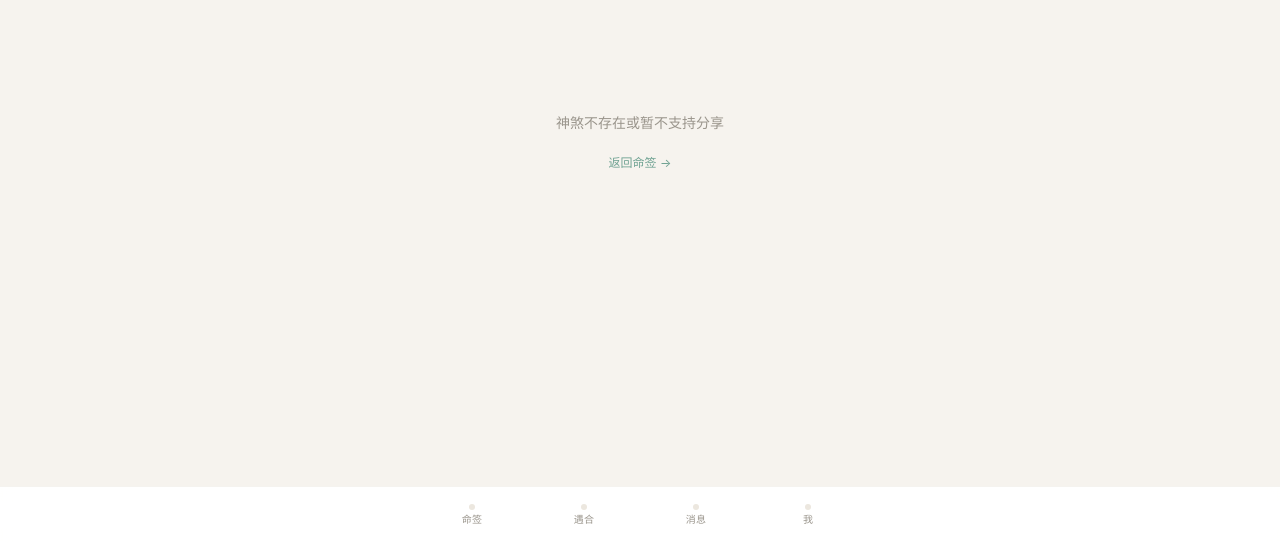
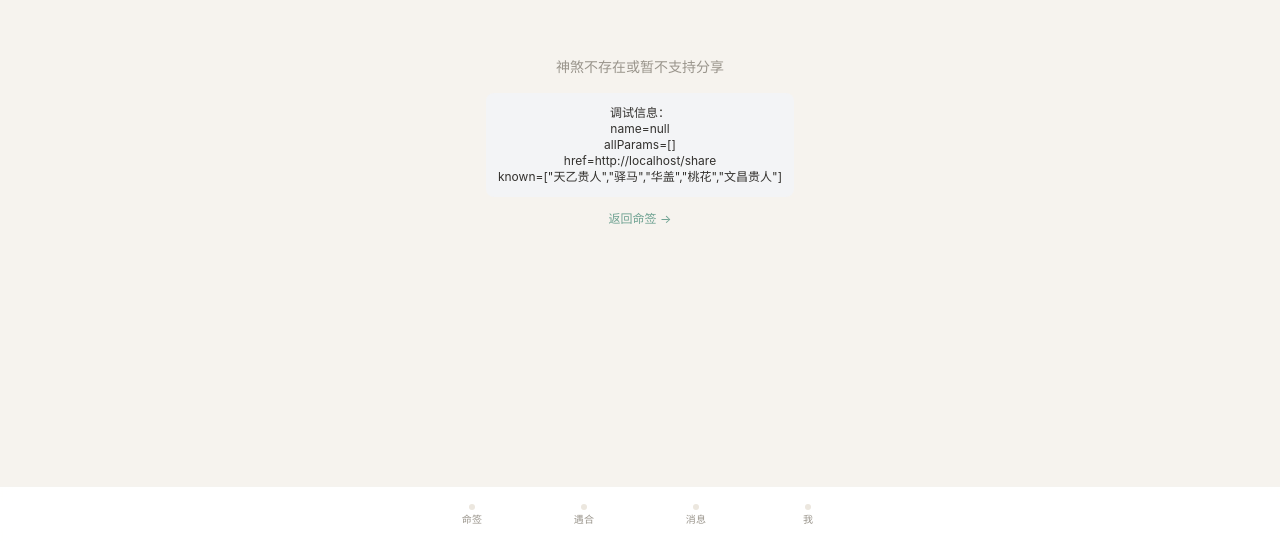
Before and after one commit to 44678020qq-ctrl/xinzhai, a Next.js app: page /share in a window 1280 px wide. Shown: the part 257-800 px from the top of the page. Built offline with nearby package versions, Linux system fonts and the light colour scheme.

Commit message:
debug: show full searchParams on share page

```diff
--- a/src/app/share/ShareClient.tsx
+++ b/src/app/share/ShareClient.tsx
@@ -17,11 +17,21 @@ export default function ShareClient() {
     return null;
   }
 
+  // DEBUG: 显示完整 searchParams
+  const allParams = Array.from(searchParams.entries());
+
   if (!name || !isShareableShensha(name)) {
     return (
       <div className="min-h-screen flex items-center justify-center bg-bg">
         <div className="text-center">
           <p className="text-sub text-sm mb-4">神煞不存在或暂不支持分享</p>
+          <p className="text-ink text-xs bg-gray-100 p-3 rounded-lg mb-2 max-w-md mx-auto" style={{wordBreak:'break-all'}}>
+            调试信息：<br/>
+            name={JSON.stringify(name)}<br/>
+            allParams={JSON.stringify(allParams)}<br/>
+            href={typeof window !== 'undefined' ? window.location.href : 'N/A'}<br/>
+            known={JSON.stringify(['天乙贵人','驿马','华盖','桃花','文昌贵人'])}
+          </p>
           <a href="/card" className="text-accent text-xs hover:underline">返回命签 →</a>
         </div>
       </div>
```
